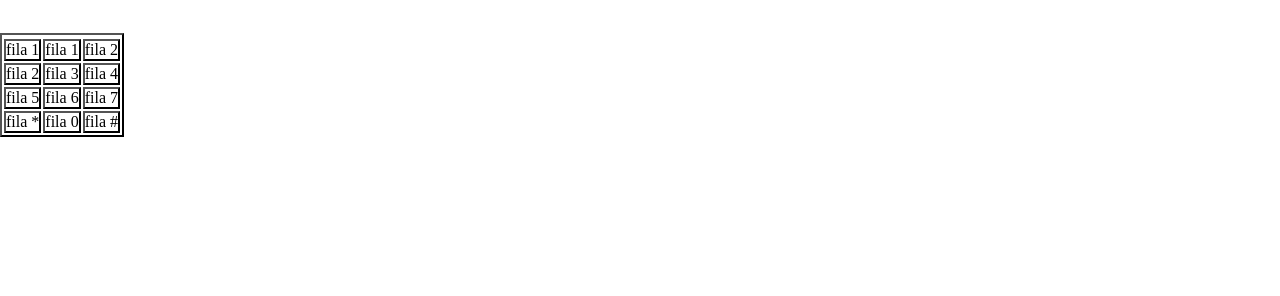
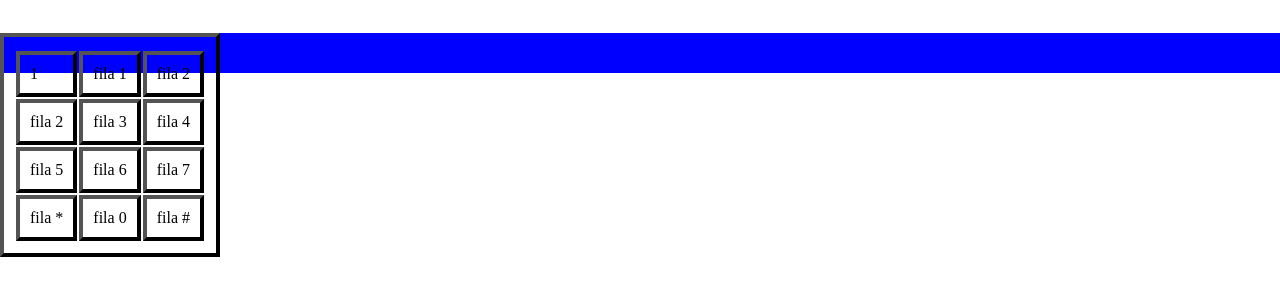
Before and after one commit to 20401/cal2, a plain HTML site: page index.html in a window 1280 px wide. Shown: the part 72-368 px from the top of the page. Drawn offline with Linux system fonts and the light colour scheme.

Commit message:
se logra ubicar los botones con margenes y separcion falta el la cabeza

```diff
--- a/index.html
+++ b/index.html
@@ -1,5 +1,6 @@
 <!DOCTYPE html>
 <html lang="en">
+
 <head>
     <meta charset="UTF-8">
     <meta http-equiv="X-UA-Compatible" content="IE=edge">
@@ -11,10 +12,11 @@
 <body>
     <h1>mi primera calculadora en htmal</h1>
     <br><br>
+    <div>
         <table>
             <th></th>
             <tr>
-            <td>fila 1</td>
+                <td> 1</td>
                 <td>fila 1</td>
                 <td>fila 2</td>
             <tr>
@@ -33,5 +35,7 @@
                 <td>fila #</td>
             </tr>
         </table>
+    </div>
 </body>
+
 </html>
--- a/stely.css
+++ b/stely.css
@@ -1,13 +1,24 @@
+* {
+    margin : 0%;
+    padding: 0%;
+}
 
-*{margin: 0%;
-    padding:0%;}
+div {
+    height          : 40px;
 
-    h1{
-    text-align: center;
+    background-color: blue;
+}
+
+h1 {
+    text-align      : center;
     background-color: sandybrown;
-      border: 15px outset rgb(157, 153, 160);
-      padding:1px;}
+    border          : 15px outset rgb(157, 153, 160);
+    padding         : 1px;
+}
 
-      table, td
-      {
-        border: 2px outset black}
+table,td
+ {
+
+padding: 10px 10px 10px 10px;
+    border: 4px outset black;
+}
```
Lines whose indentation alone changed are shown as unchanged.
